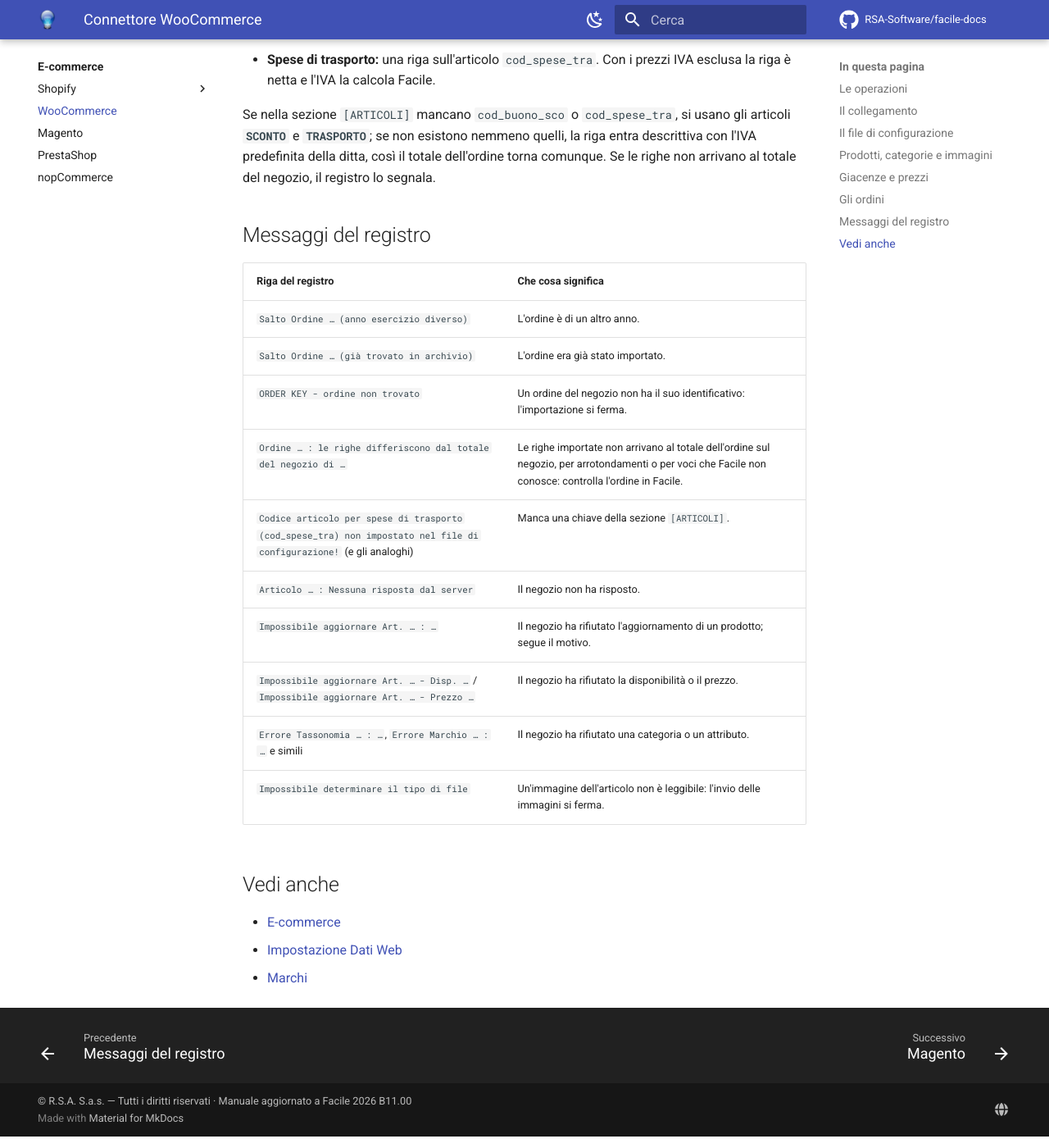
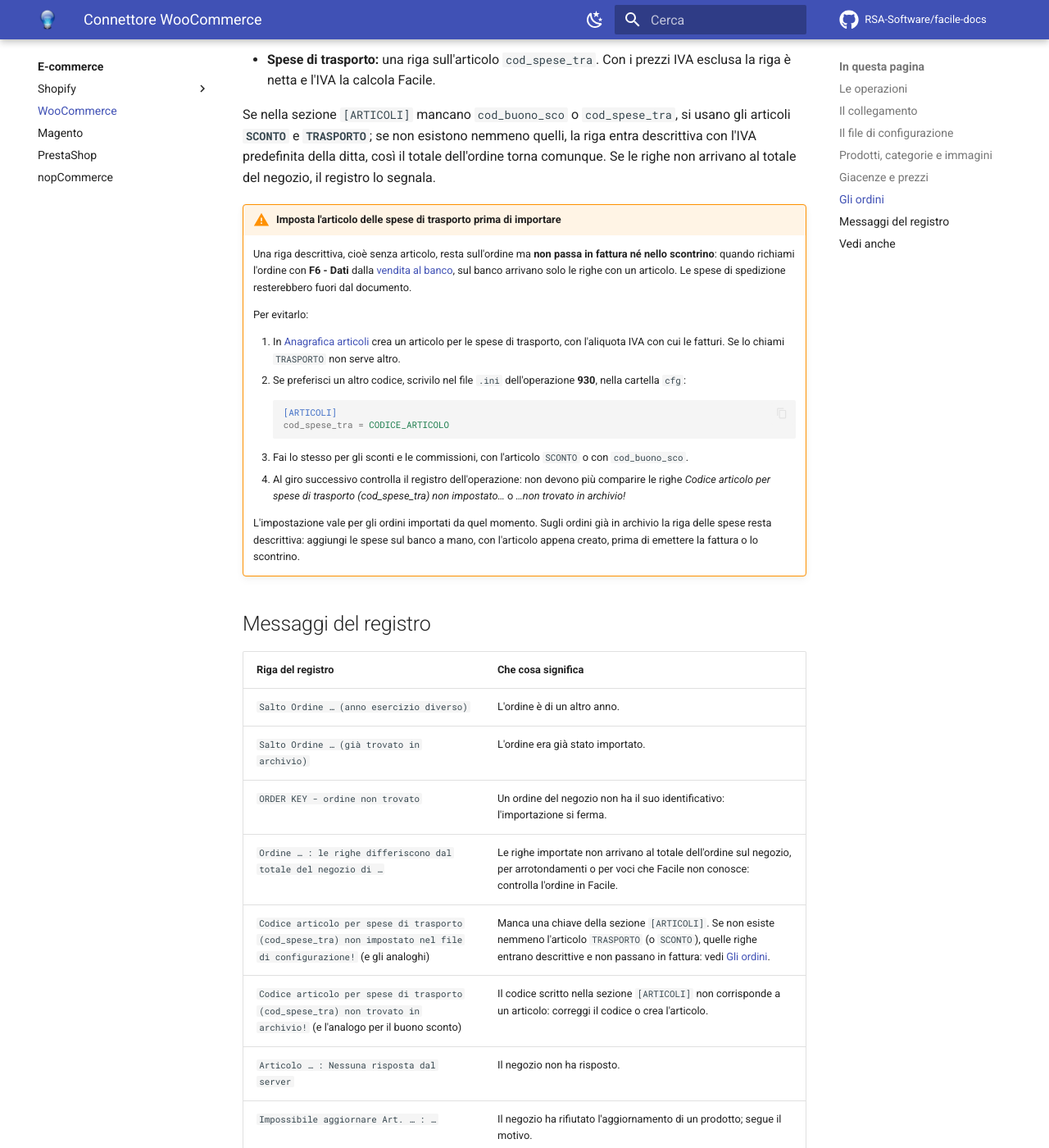
Before and after one commit to RSA-Software/facile-docs, an MkDocs documentation site: the page built from docs/moduli/ecommerce/woocommerce.md, in a window 1280 px wide and 1400 px high, scrolled down 5305 px. Shown: the whole window at 82% size. Built offline with MkDocs 1.6.1 and Material for MkDocs 9.7.7, drawn with Linux system fonts in a browser that asks for light colours; comment, search, counter and statistics services are not loaded.

Commit message:
WooCommerce e vendita al banco: l'articolo delle spese di trasporto e le righe senza articolo nel richiamo
- Connettore WooCommerce: riquadro su cosa impostare (articolo TRASPORTO o
  [ARTICOLI] cod_spese_tra, SCONTO o cod_buono_sco) perche' la riga delle spese
  passi in fattura e nello scontrino; ordini gia' importati da completare a mano;
  nel registro anche "non trovato in archivio!".
- Vendita al banco e POS: con F6 - Dati arrivano solo le righe con un articolo,
  le descrittive restano sul documento d'origine senza avviso.

Co-Authored-By: Claude Opus 5.5 <noreply@anthropic.com>

````diff
--- a/docs/moduli/ecommerce/woocommerce.md
+++ b/docs/moduli/ecommerce/woocommerce.md
@@ -164,6 +164,38 @@ la riga entra descrittiva con l'IVA predefinita della ditta, così il totale
 dell'ordine torna comunque. Se le righe non arrivano al totale del negozio, il
 registro lo segnala.
 
+!!! warning "Imposta l'articolo delle spese di trasporto prima di importare"
+
+    Una riga descrittiva, cioè senza articolo, resta sull'ordine ma **non passa
+    in fattura né nello scontrino**: quando richiami l'ordine con **F6 - Dati**
+    dalla [vendita al banco](../vendite/vendita-al-banco.md#fatturare-quello-che-e-sul-banco),
+    sul banco arrivano solo le righe con un articolo. Le spese di spedizione
+    resterebbero fuori dal documento.
+
+    Per evitarlo:
+
+    1. In [Anagrafica articoli](../anagrafiche/anagrafica-articoli.md) crea un
+       articolo per le spese di trasporto, con l'aliquota IVA con cui le fatturi.
+       Se lo chiami `TRASPORTO` non serve altro.
+    2. Se preferisci un altro codice, scrivilo nel file `.ini` dell'operazione
+       **930**, nella cartella `cfg`:
+
+        ```ini
+        [ARTICOLI]
+        cod_spese_tra = CODICE_ARTICOLO
+        ```
+
+    3. Fai lo stesso per gli sconti e le commissioni, con l'articolo `SCONTO`
+       o con `cod_buono_sco`.
+    4. Al giro successivo controlla il registro dell'operazione: non devono più
+       comparire le righe *Codice articolo per spese di trasporto
+       (cod_spese_tra) non impostato…* o *…non trovato in archivio!*
+
+    L'impostazione vale per gli ordini importati da quel momento. Sugli ordini
+    già in archivio la riga delle spese resta descrittiva: aggiungi le spese
+    sul banco a mano, con l'articolo appena creato, prima di emettere la
+    fattura o lo scontrino.
+
 ## Messaggi del registro
 
 | Riga del registro | Che cosa significa |
@@ -172,7 +204,8 @@ registro lo segnala.
 | `Salto Ordine … (già trovato in archivio)` | L'ordine era già stato importato. |
 | `ORDER KEY - ordine non trovato` | Un ordine del negozio non ha il suo identificativo: l'importazione si ferma. |
 | `Ordine … : le righe differiscono dal totale del negozio di …` | Le righe importate non arrivano al totale dell'ordine sul negozio, per arrotondamenti o per voci che Facile non conosce: controlla l'ordine in Facile. |
-| `Codice articolo per spese di trasporto (cod_spese_tra) non impostato nel file di configurazione!` (e gli analoghi) | Manca una chiave della sezione `[ARTICOLI]`. |
+| `Codice articolo per spese di trasporto (cod_spese_tra) non impostato nel file di configurazione!` (e gli analoghi) | Manca una chiave della sezione `[ARTICOLI]`. Se non esiste nemmeno l'articolo `TRASPORTO` (o `SCONTO`), quelle righe entrano descrittive e non passano in fattura: vedi [Gli ordini](#gli-ordini). |
+| `Codice articolo per spese di trasporto (cod_spese_tra) non trovato in archivio!` (e l'analogo per il buono sconto) | Il codice scritto nella sezione `[ARTICOLI]` non corrisponde a un articolo: correggi il codice o crea l'articolo. |
 | `Articolo … : Nessuna risposta dal server` | Il negozio non ha risposto. |
 | `Impossibile aggiornare Art. … : …` | Il negozio ha rifiutato l'aggiornamento di un prodotto; segue il motivo. |
 | `Impossibile aggiornare Art. … - Disp. …` / `Impossibile aggiornare Art. … - Prezzo …` | Il negozio ha rifiutato la disponibilità o il prezzo. |
````
Also changed, not shown: docs/appendici/messaggi-errore.md (+1 -1 lines), docs/moduli/vendite/vendita-al-banco.md (+12 -0 lines).
